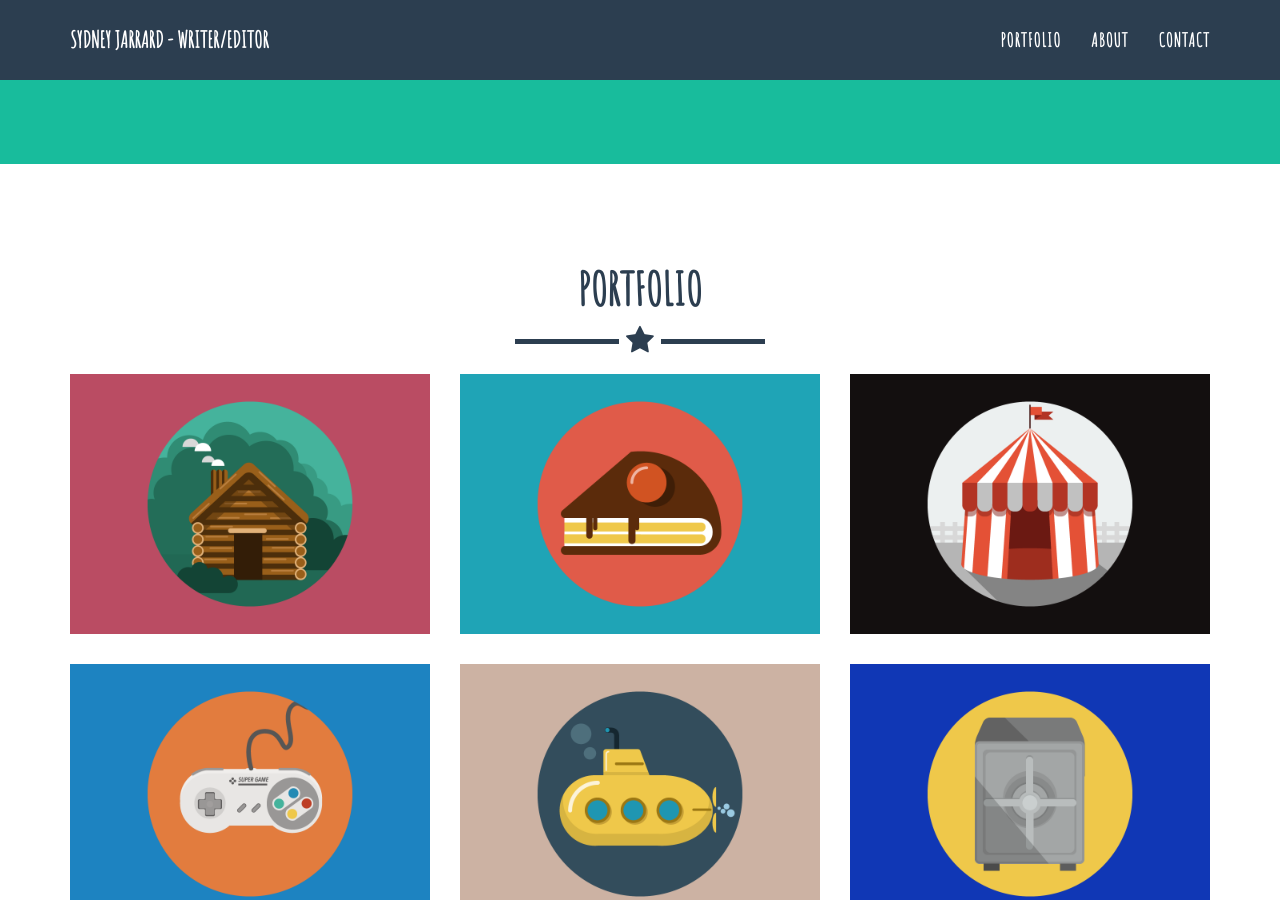
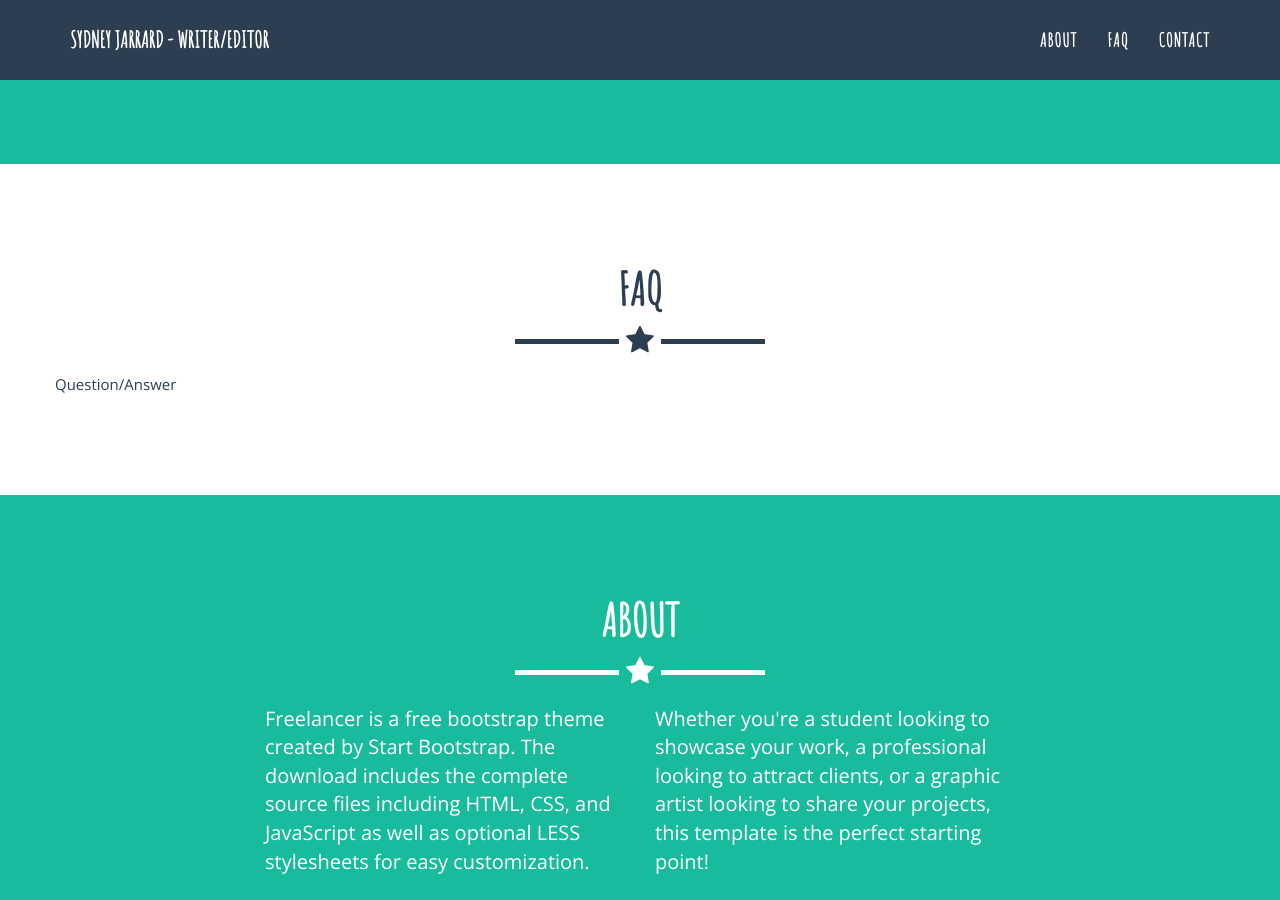
Before and after one commit to sydneyjarrard/sydneyjarrard.github.io, a Jekyll site: the page built from index.html, in a window 1280 px wide and 900 px high, scrolled down 655 px. Built offline with Jekyll 4.4.1, drawn with Linux system fonts in a browser that asks for light colours.

Commit message:
Updated things

```diff
--- /dev/null
+++ b/_includes/faq.html
@@ -0,0 +1,15 @@
+
+    <!-- Portfolio Grid Section -->
+    <section id="faq">
+        <div class="container">
+            <div class="row">
+                <div class="col-lg-12 text-center">
+                    <h2>FAQ</h2>
+                    <hr class="star-primary">
+                </div>
+            </div>
+            <div class="row">
+                Question/Answer
+            </div>
+        </div>
+    </section>
--- a/_includes/nav.html
+++ b/_includes/nav.html
@@ -19,10 +19,10 @@
                         <a href="#page-top"></a>
                     </li>
                     <li class="page-scroll">
-                        <a href="#portfolio">Portfolio</a>
+                        <a href="#about">About</a>
                     </li>
                     <li class="page-scroll">
-                        <a href="#about">About</a>
+                        <a href="#faq">FAQ</a>
                     </li>
                     <li class="page-scroll">
                         <a href="#contact">Contact</a>
--- a/_includes/portfolio_grid.html
+++ /dev/null
@@ -1,26 +0,0 @@
-
-    <!-- Portfolio Grid Section -->
-    <section id="portfolio">
-        <div class="container">
-            <div class="row">
-                <div class="col-lg-12 text-center">
-                    <h2>Portfolio</h2>
-                    <hr class="star-primary">
-                </div>
-            </div>
-            <div class="row">
-                {% for post in site.posts %}
-                    <div class="col-sm-4 portfolio-item">
-                        <a href="#portfolioModal-{{ post.modal-id }}" class="portfolio-link" data-toggle="modal">
-                            <div class="caption">
-                                <div class="caption-content">
-                                    <i class="fa fa-search-plus fa-3x"></i>
-                                </div>
-                            </div>
-                            <img src="img/portfolio/{{ post.img }}" class="img-responsive" alt="{{ post.alt }}">
-                        </a>
-                    </div>
-                {% endfor %}
-            </div>
-        </div>
-    </section>
--- a/_layouts/default.html
+++ b/_layouts/default.html
@@ -4,7 +4,7 @@
     <body id="page-top" class="index">
     {% include nav.html %}
     {% include header.html %}
-    {% include portfolio_grid.html %}
+    {% include faq.html %}
     {% include about.html %}
 
     {% if site.contact == "static" %}
```
